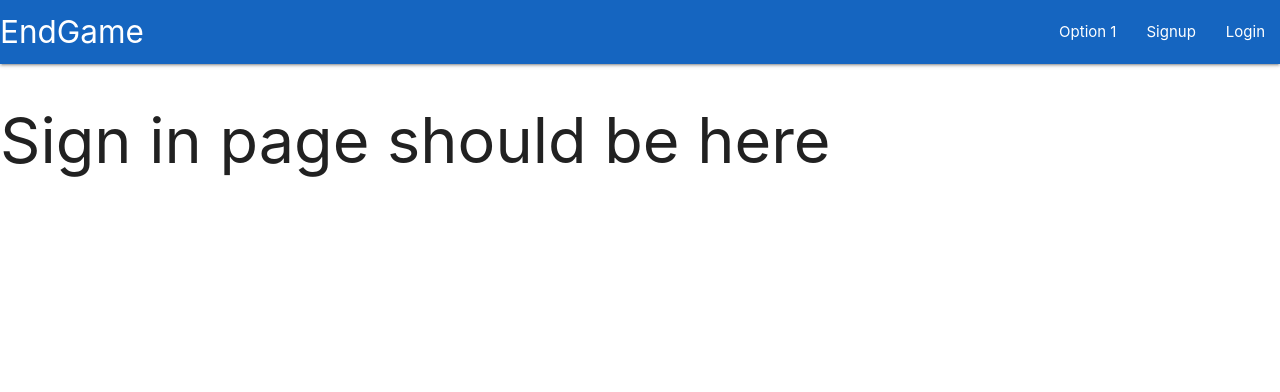
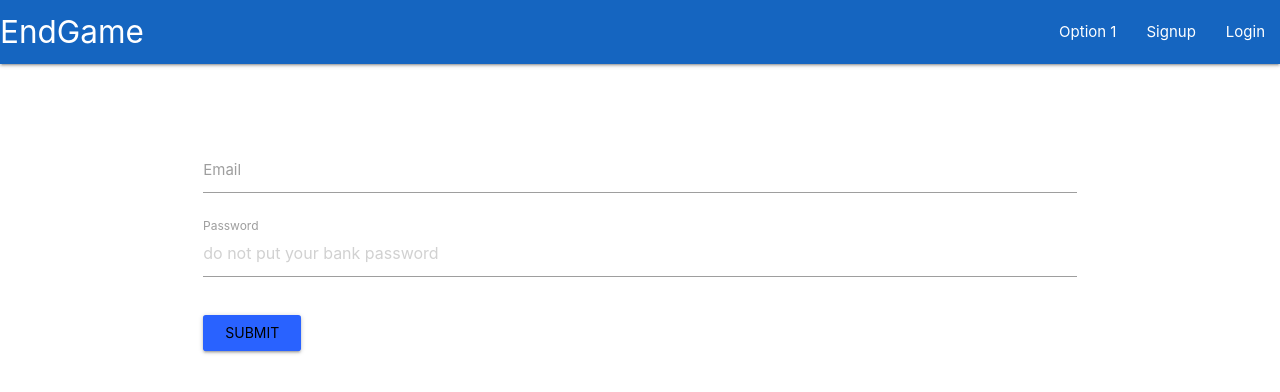
Before and after one commit to AbrahamBisrat/NextEndgame, a website: page public/login.html in a window 1280 px wide. Drawn offline with nearby package versions, Linux system fonts and the light colour scheme.

Commit message:
Added login authentication from mongo "

```diff
--- a/public/login.html
+++ b/public/login.html
@@ -17,7 +17,6 @@
     ></script>
     <!-- hot reload -->
   </head>
-  <body>
     <nav>
       <div class="nav-wrapper blue darken-3">
         <a href="index" class="brand-logo">EndGame</a>
@@ -28,6 +27,34 @@
         </ul>
       </div>
     </nav>
-    <h1>Sign in page should be here</h1>
+    <br><br><br>
+    <div class="container mt-3">
+        <div class="row">
+          <form class="col s12" method="POST" action="/login">
+            <div class="row">
+              <div class="input-field col s12">
+                <input type="email" name="email" class="validate" required/>
+                <label for="email">Email</label>
+              </div>
+              <div class="input-field col s12">
+                <input
+                  type="password"
+                  name="password"
+                  placeholder="do not put your bank password"
+                  required
+                />
+                <label for="password">Password</label>
+              </div>
+              <div class="input-field col s12">
+                <input
+                  type="submit"
+                  class="btn waves-effect waves-light blue accent-4"
+                  />
+              </div>
+            </div>
+          </form>
+        </div>
+      </div>
+    </div>
   </body>
 </html>
```
Also changed, not shown: app.js (+19 -0 lines).
